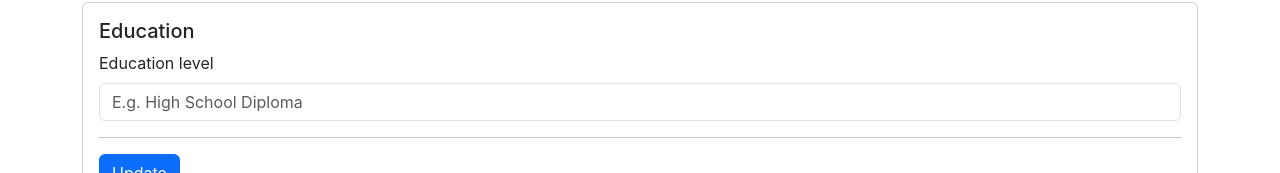
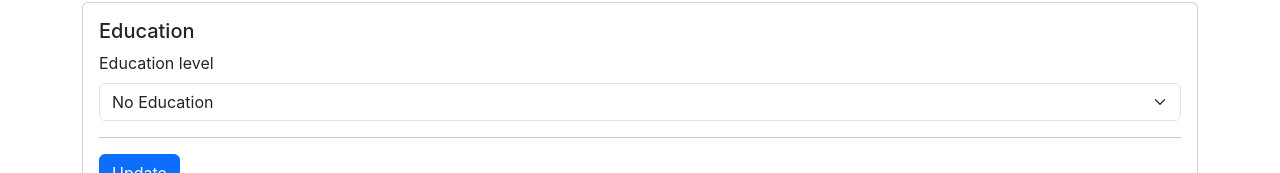
Before and after one commit to hansstanley/kidney-works, a React (Create React App) app: page /profile in a window 1280 px wide. Shown: the part 772-945 px from the top of the page. Built offline with nearby package versions, Linux system fonts and the light colour scheme; no server answers; the database is empty.

Commit message:
Add education level into the hook

```diff
--- a/src/hooks/useAuth.tsx
+++ b/src/hooks/useAuth.tsx
@@ -5,7 +5,7 @@ import React, {
   useContext,
   createContext,
 } from 'react';
-import { firebaseAuth } from '../utils/firebase';
+import { db, firebaseAuth } from '../utils/firebase';
 import {
   Auth,
   UserCredential,
@@ -17,6 +17,7 @@ import {
   signOut,
   GoogleAuthProvider,
 } from 'firebase/auth';
+import { doc, getDoc, setDoc } from 'firebase/firestore';
 
 const googleAuthProvider = new GoogleAuthProvider();
 
@@ -73,11 +74,27 @@ export const useProvideAuth = () => {
     return sendPasswordResetEmail(firebaseAuth, email);
   }
   function signOutOfSession() {
+    // refresh the page
+    window.location.reload();
     return signOut(firebaseAuth);
   }
   useEffect(() => {
     //function that firebase notifies you if a user is set
-    const unsubsrcibe = firebaseAuth.onAuthStateChanged((user) => {
+    const unsubsrcibe = firebaseAuth.onAuthStateChanged(async (user) => {
+      if (user) {
+        // Add information to firestore whenever is a new user
+        const docRef = doc(db, "users", user?.uid);
+        const docSnap = await getDoc(docRef);
+        if (!docSnap.exists()) {
+          console.log("Add information to database");
+          await setDoc(docRef, {
+            email: user.email,
+            name: user.displayName,
+            avatar: user?.photoURL || "https://1fid.com/wp-content/uploads/2022/07/aesthetic-profile-picture-2-1024x1024.jpg",
+            eduLevel: null
+          });
+        }
+      }
       setUser(user);
     });
     return unsubsrcibe;
--- a/src/hooks/useSkills.ts
+++ b/src/hooks/useSkills.ts
@@ -11,7 +11,6 @@ export default function UseSkills() {
         async function getSkills() {
             const skillsRef = doc(db, "skills", user?.uid || '');
             const skillSnap = await getDoc(skillsRef);
-
             if (skillSnap.exists()) {
                 setSkillsState(skillSnap.data().skills);
             }  else {
--- a/src/hooks/useUserInfo.ts
+++ b/src/hooks/useUserInfo.ts
@@ -7,6 +7,7 @@ export default function useUserInfo() {
     const [name, setName] = useState("");
     const [avatar, setAvatar] = useState("https://1fid.com/wp-content/uploads/2022/07/aesthetic-profile-picture-2-1024x1024.jpg");
     const [email, setEmail] = useState("");
+    const [eduLevel, setEduLevel] = useState("");
     const { user } = useAuth();
 
     useEffect(() => {
@@ -15,11 +16,12 @@ export default function useUserInfo() {
         onSnapshot(docRef, (snapshot) => {
           setName(snapshot.data()?.name);
           setAvatar(snapshot.data()?.avatar);
-          setEmail(snapshot.data()?.email)
+          setEmail(snapshot.data()?.email);
+          setEduLevel(snapshot.data()?.eduLevel);
         });
       }
       getUserData();
-    },[user])
+    },[user?.uid])
 
-  return { name, avatar, email, setName, setEmail };
+  return { name, avatar, email, eduLevel, setName, setEmail, setAvatar, setEduLevel };
 }
--- a/src/pages/ProfilePage/ProfilePage.tsx
+++ b/src/pages/ProfilePage/ProfilePage.tsx
@@ -24,13 +24,12 @@ export default function ProfilePage() {
   const { user } = useAuth();
   const { skills, setSkillsState } = UseSkills();
   const { limitations, setLimitationState } = UseLimitations();
-  const { name, email, setName, setEmail, avatar } = useUserInfo();
+  const { name, email, setName, setEmail, avatar, eduLevel, setEduLevel } = useUserInfo();
   const [inputName, setInputName] = useState(name);
   const [inputEmail, setInputEmail] = useState(email);
   const [inputSkill, setInputSkill] = useState("");
   const [inputLimitation, setInputLimitation] = useState("");
   const [progress, setProgress] = useState(0);
-
 
   function updateUserInfo(name: String, email: String) {
     const userSnap = doc(db, "users", user?.uid || '')
@@ -106,6 +105,18 @@ export default function ProfilePage() {
     })
   }
 
+  function updateEduLevel(eduLevel: String) {
+    const userSnap = doc(db, "users", user?.uid || '')
+    updateDoc(userSnap, {
+      eduLevel: eduLevel,
+    })
+    onSnapshot(userSnap, (doc) => {
+      if (doc.exists()) {
+        setEduLevel(doc.data()?.eduLevel);
+      }
+    })
+  }
+
   const uploadFiles = (file: File) => {
     if (!file) return;
     const storageRef = ref(storage);
@@ -155,9 +166,8 @@ export default function ProfilePage() {
             src={avatar}
             style={{ width: 100, height: 100 }}
           />
-
           <Button variant="secondary" onClick={() => openFile()}>Change</Button>
-          <ProgressBar now={progress}></ProgressBar>
+          <ProgressBar now={progress} />
         </ProfileSection>
         <ProfileSection title="Account">
           <Form>
@@ -189,13 +199,22 @@ export default function ProfilePage() {
           <Form>
             <Form.Group className="mb-3" controlId="education">
               <Form.Label>Education level</Form.Label>
-              <Form.Control
-                type="text"
-                placeholder="E.g. High School Diploma"
-              />
+              <Form.Select onChange={e => setEduLevel(e.target.value)} value={eduLevel}>
+                <option value="0">No Education</option>
+                <option value="1">Primary Education</option>
+                <option value="2">Normal-level (N-level)</option>
+                <option value="3">GCE 'O' Level</option>
+                <option value="4">GEC 'A' Level</option>
+                <option value="5">National ITE Certificate (Nitec)</option>
+                <option value="6">Higher National ITE Certificate (Higher Nitec)</option>
+                <option value="7">Diploma</option>
+                <option value="8">Bachelor's Degree</option>
+                <option value="9">Master's Degree</option>
+                <option value="10">PhD</option>
+              </Form.Select>
             </Form.Group>
             <hr />
-            <Button type="submit" href="#">
+            <Button type="submit" href="#" onClick={() => updateEduLevel(eduLevel)}>
               Update
             </Button>
           </Form>
```
